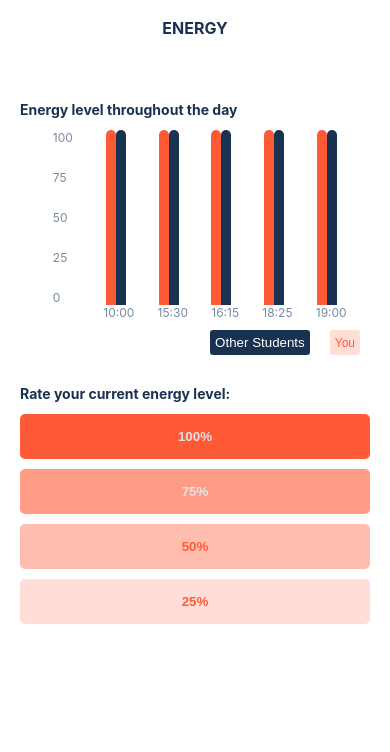
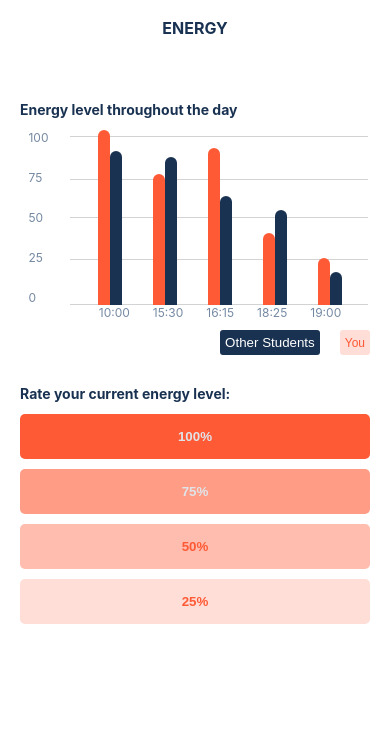
Before and after one commit to mpagels/companion-DNJBM, a website: page src/energy.html in a window 390 px wide. Shown: the top 752 px of the page. Drawn offline with Linux system fonts and the light colour scheme.

Commit message:
finish everything in graph (not responsive. everything adjusted for 375px width screen) active button in footer still missing

```diff
--- a/src/energy.html
+++ b/src/energy.html
@@ -13,6 +13,12 @@
     </header>
     <main class="main">
       <section class="main-energy-chart">
+        <div class="main-energy-chart-lines line1"></div>
+        <div class="main-energy-chart-lines line2"></div>
+        <div class="main-energy-chart-lines line3"></div>
+        <div class="main-energy-chart-lines line4"></div>
+        <div class="main-energy-chart-lines line5"></div>
+
         <h2 class="main-title">Energy level throughout the day</h2>
         <div class="main-graph-container">
           <div class="graph-text">
@@ -23,24 +29,24 @@
             <p class="p-graph">100</p>
           </div>
           <div class="graph-column-container">
-            <div class="graph-columns"></div>
-            <div class="graph-columns-2"></div>
+            <div class="graph-columns graph-columns-one"></div>
+            <div class="graph-columns-2 graph-columns-two"></div>
           </div>
           <div class="graph-column-container">
-            <div class="graph-columns"></div>
-            <div class="graph-columns-2"></div>
+            <div class="graph-columns graph-columns-three"></div>
+            <div class="graph-columns-2 graph-columns-four"></div>
           </div>
           <div class="graph-column-container">
-            <div class="graph-columns"></div>
-            <div class="graph-columns-2"></div>
+            <div class="graph-columns graph-columns-five"></div>
+            <div class="graph-columns-2 graph-columns-six"></div>
           </div>
           <div class="graph-column-container">
-            <div class="graph-columns"></div>
-            <div class="graph-columns-2"></div>
+            <div class="graph-columns graph-columns-seven"></div>
+            <div class="graph-columns-2 graph-columns-eight"></div>
           </div>
           <div class="graph-column-container">
-            <div class="graph-columns"></div>
-            <div class="graph-columns-2"></div>
+            <div class="graph-columns graph-columns-nine"></div>
+            <div class="graph-columns-2 graph-columns-ten"></div>
           </div>
         </div>
         <div class="graph-time">
--- a/src/styles/energy.css
+++ b/src/styles/energy.css
@@ -2,6 +2,163 @@
 @import '/src/styles/_colors.css';
 @import '/src/styles/index.css';
 
+/* Chart */
+
+.main-graph-container {
+  display: flex;
+  flex-direction: row;
+  justify-content: center;
+  gap: 31px;
+  right: 6px;
+  position: relative;
+}
+
+.graph-column-container {
+  display: flex;
+  flex-direction: row;
+  flex-wrap: wrap;
+  justify-content: flex-end;
+  align-items: flex-end;
+  position: relative;
+  left: 5px;
+}
+
+.graph-columns,
+.graph-columns-2 {
+  width: 12px;
+  height: 175px;
+  border-radius: 8px 8px 0 0;
+}
+
+.graph-columns-two {
+  height: 154px;
+}
+.graph-columns-three {
+  height: 131px;
+}
+.graph-columns-four {
+  height: 148px;
+}
+.graph-columns-five {
+  height: 157px;
+}
+.graph-columns-six {
+  height: 109px;
+}
+.graph-columns-seven {
+  height: 72px;
+}
+.graph-columns-eight {
+  height: 95px;
+}
+.graph-columns-nine {
+  height: 47px;
+}
+
+.graph-columns-ten {
+  height: 33px;
+}
+
+.graph-columns {
+  background-color: var(--button-color-01);
+}
+
+.graph-columns-2 {
+  background-color: var(--primary-color);
+}
+
+.main-energy-chart h2 {
+  margin-bottom: 12px;
+}
+
+/*  */
+
+.graph-text {
+  display: flex;
+  flex-direction: column-reverse;
+  justify-content: space-between;
+  color: var(--graph-text-color);
+  position: relative;
+  right: 13px;
+}
+.graph-time {
+  display: flex;
+  flex-direction: row;
+  justify-content: center;
+  gap: 23px;
+  align-items: flex-end;
+  color: var(--graph-text-color);
+  margin-left: 60px;
+  position: relative;
+  right: 5px;
+}
+
+.p-graph {
+  font-size: 12px;
+}
+
+.graph-boxes {
+  display: flex;
+  justify-content: flex-end;
+  position: relative;
+  left: 10px;
+}
+
+.graph-boxes-button1 {
+  padding: 5px;
+  margin: 10px;
+  border-radius: 3px;
+  background-color: var(--primary-color);
+  color: var(--background-color);
+}
+
+.graph-boxes-button2 {
+  padding: 5px;
+  margin: 10px;
+  border-radius: 3px;
+  background-color: var(--button-color-04);
+  color: var(--button-color-01);
+  font-size: 12px;
+}
+
+.main-energy-chart-lines {
+  display: flex;
+  justify-content: space-around;
+  flex-direction: column;
+  flex-wrap: wrap;
+  gap: 20px;
+  width: 85%;
+  height: 1px;
+  position: absolute;
+  background-color: lightgrey;
+  z-index: -1;
+  left: 50px;
+}
+
+.line1 {
+  top: 35px;
+}
+
+.line2 {
+  top: 78px;
+}
+
+.line3 {
+  top: 116px;
+}
+
+.line4 {
+  top: 158px;
+}
+
+.line5 {
+  bottom: 60px;
+}
+
+/*main energy level buttons*/
+.main-energy-chart {
+  position: relative;
+}
 .main-energy-level {
   margin-top: 20px;
 }
@@ -41,79 +198,3 @@
   border-radius: 5px;
   font-weight: 700;
 }
-
-/* Chart */
-
-.graph-columns,
-.graph-columns-2 {
-  width: 10px;
-  height: 175px;
-  border-radius: 8px 8px 0 0;
-}
-
-.main-graph-container {
-  display: flex;
-  flex-direction: row;
-  justify-content: space-evenly;
-}
-
-.graph-column-container {
-  display: flex;
-  flex-direction: row;
-  flex-wrap: wrap;
-}
-
-.graph-columns {
-  background-color: var(--button-color-01);
-}
-
-.graph-columns-2 {
-  background-color: var(--primary-color);
-}
-
-.main-energy-chart h2 {
-  margin-bottom: 12px;
-}
-
-/*  */
-
-.graph-text {
-  display: flex;
-  flex-direction: column-reverse;
-  justify-content: space-between;
-  color: var(--graph-text-color);
-}
-.graph-time {
-  display: flex;
-  flex-direction: row;
-  justify-content: space-evenly;
-  align-items: flex-end;
-  color: var(--graph-text-color);
-  margin-left: 60px;
-}
-
-.p-graph {
-  font-size: 12px;
-}
-
-.graph-boxes {
-  display: flex;
-  justify-content: flex-end;
-}
-
-.graph-boxes-button1 {
-  padding: 5px;
-  margin: 10px;
-  border-radius: 3px;
-  background-color: var(--primary-color);
-  color: var(--background-color);
-}
-
-.graph-boxes-button2 {
-  padding: 5px;
-  margin: 10px;
-  border-radius: 3px;
-  background-color: var(--button-color-04);
-  color: var(--button-color-01);
-  font-size: 12px;
-}
```
